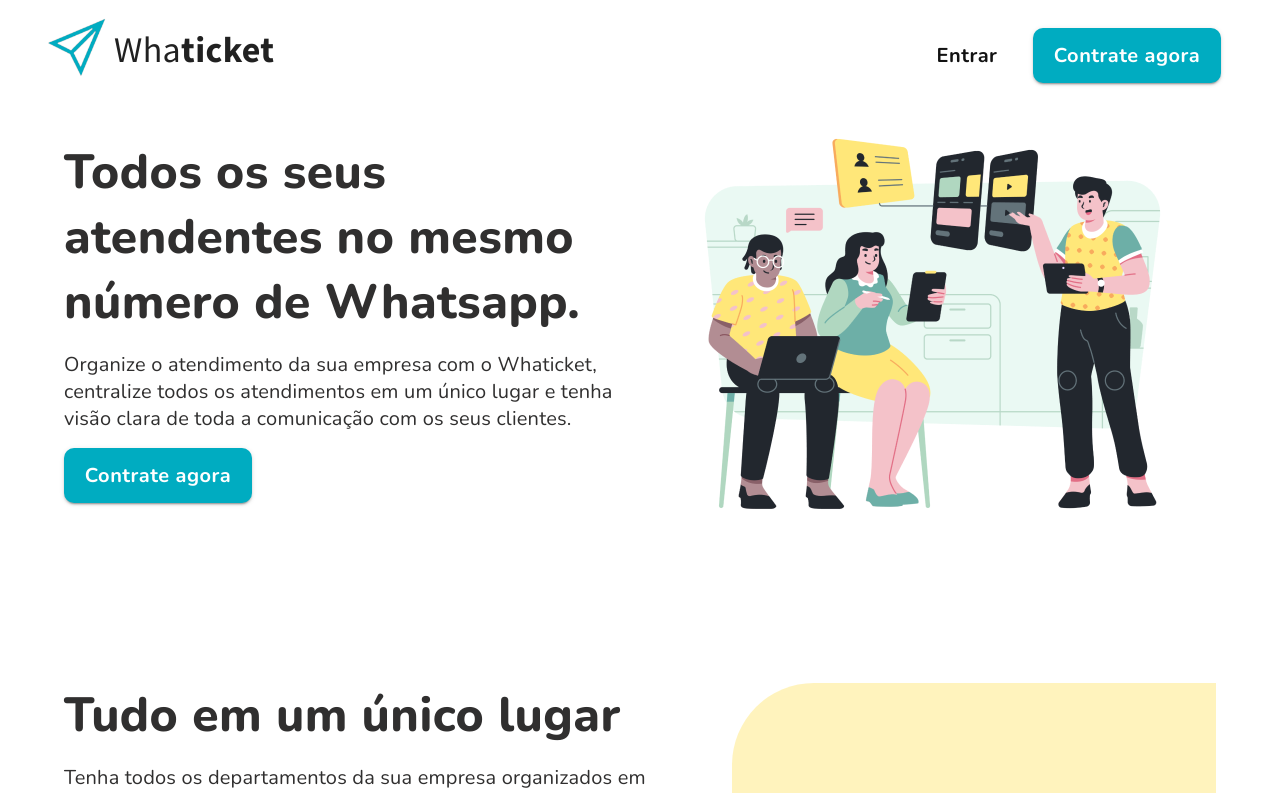
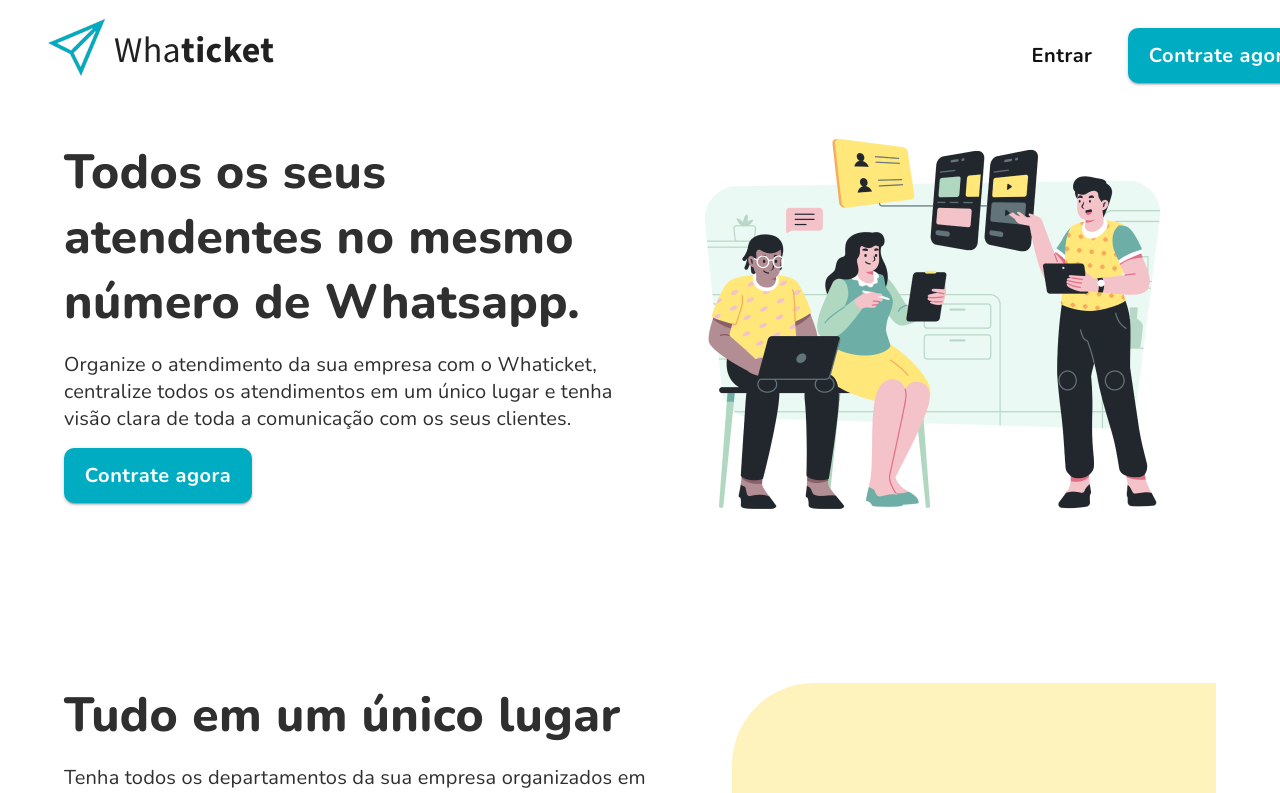
Before and after one commit to luaporto/Whaticket-Page, a React (Create React App) app: page / in a window 1280 px wide. Shown: the top 793 px of the page. Built offline with nearby package versions, Linux system fonts and the light colour scheme.

Commit message:
Adjust on topbar and page

```diff
--- a/src/Components/TopBar.js
+++ b/src/Components/TopBar.js
@@ -15,7 +15,7 @@ const TopBar = ({ ContainedButton, ButtonTypography }) => {
           top: 0,
           backgroundColor: "#fff",
           height: "75px",
-          margin: "15px -100px 50px -100px",
+          margin: "15px -300px 50px -100px",
         }}
       >
         <Stack
@@ -24,7 +24,7 @@ const TopBar = ({ ContainedButton, ButtonTypography }) => {
           alignItems="center"
           sx={{
             paddingTop: "10px",
-            margin: "10px 95px 20px 75px",
+            margin: "10px 200px 20px 75px",
           }}
         >
           <Stack direction="row">
@@ -52,6 +52,7 @@ const TopBar = ({ ContainedButton, ButtonTypography }) => {
 
           <Stack direction="row" spacing={2}>
             <Button
+              href="https://app.whaticket.com/login"
               sx={{
                 borderRadius: "10px",
                 width: "100px",
@@ -62,7 +63,11 @@ const TopBar = ({ ContainedButton, ButtonTypography }) => {
             >
               <ButtonTypography>Entrar</ButtonTypography>
             </Button>
-            <ContainedButton variant="contained" color="primary">
+            <ContainedButton
+              variant="contained"
+              color="primary"
+              href="https://app.whaticket.com/signup"
+            >
               <ButtonTypography>Contrate agora</ButtonTypography>
             </ContainedButton>
           </Stack>
--- a/src/Page.js
+++ b/src/Page.js
@@ -53,7 +53,9 @@ const Page = ({
                 clara de toda a comunicação com os seus clientes.
               </TextTypography>
               <ContainedButton variant="contained" color="primary">
-                <ButtonTypography>Contrate agora</ButtonTypography>
+                <ButtonTypography href="https://app.whaticket.com/signup">
+                  Contrate agora
+                </ButtonTypography>
               </ContainedButton>
             </Stack>
           </Box>
@@ -277,19 +279,7 @@ const Page = ({
       <Box sx={{ paddingBottom: "100px" }}>
         <img src={whaticketPrint} alt=""></img>
       </Box>
-      <Box
-        sx={{
-          position: "absolute",
-          width: "1450px",
-          height: "500px",
-          zIndex: "1",
-          marginTop: "150px",
 
-          background: "#FFED9C",
-          borderRadius: "720px 0px 0px 0px",
-          transform: "matrix(-1, 0, 0, 1, 0, 0)",
-        }}
-      />
       <Grid container spacing={2}>
         <Box
           sx={{
```
